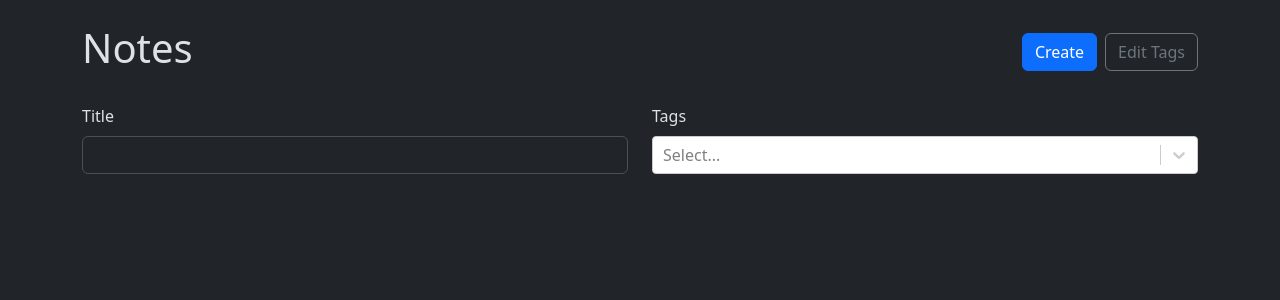
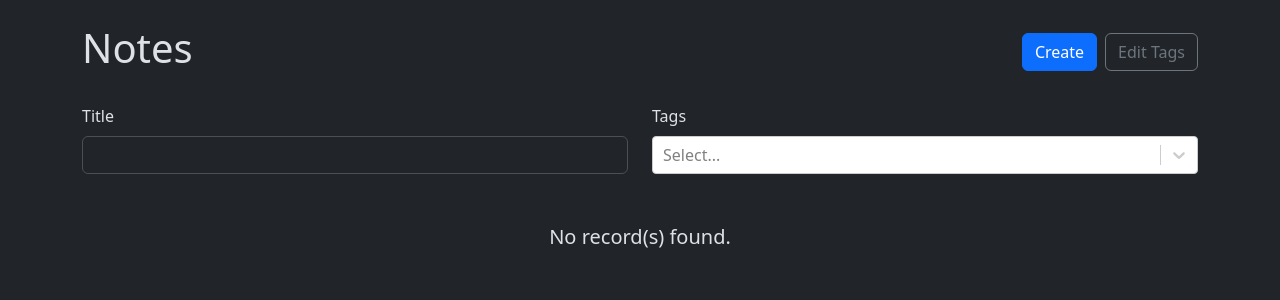
Before and after one commit to alonzojoe/react-notes-ts, a React (Vite) app: page / in a window 1280 px wide. Shown: the top 300 px of the page. Built offline with nearby package versions, Linux system fonts and the light colour scheme.

Commit message:
feat: Display message when there are no listed, create logic using ternary operator

```diff
--- a/src/pages/NoteList/NoteList.tsx
+++ b/src/pages/NoteList/NoteList.tsx
@@ -80,6 +80,9 @@ const NoteList = ({ availableTags, notes }: NoteListProps) => {
           </Col>
         </Row>
       </Form>
+      {filteredNotes.length === 0 ? (
+        <p className="text-center mt-5 fs-5">No record(s) found.</p>
+      ) : (
         <Row xs={1} sm={2} lg={3} className="g-3 mt-3">
           {filteredNotes.map((note) => (
             <Col key={note.id}>
@@ -87,6 +90,7 @@ const NoteList = ({ availableTags, notes }: NoteListProps) => {
             </Col>
           ))}
         </Row>
+      )}
     </>
   );
 };
```
Lines whose indentation alone changed are shown as unchanged.
